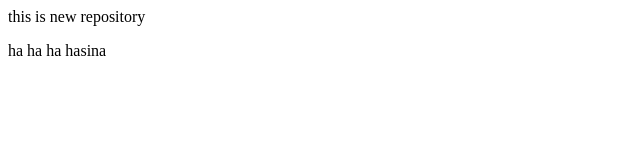
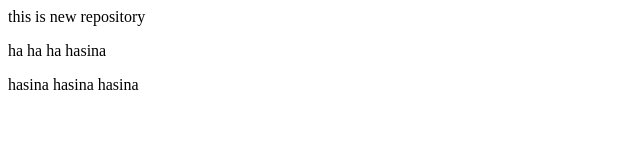
Before and after one commit to MOHAMMADHASINA/localrepo, a plain HTML site: page index.html in a window 1280 px wide. Shown: the whole page, without its empty margins (0-640 px from the left). Drawn offline with Linux system fonts and the light colour scheme.

Commit message:
hasina add

```diff
--- a/index.html
+++ b/index.html
@@ -2,3 +2,4 @@
     this is new repository
 </p>
 <p>ha ha ha hasina</p>
+<p>hasina hasina hasina</p>
```
